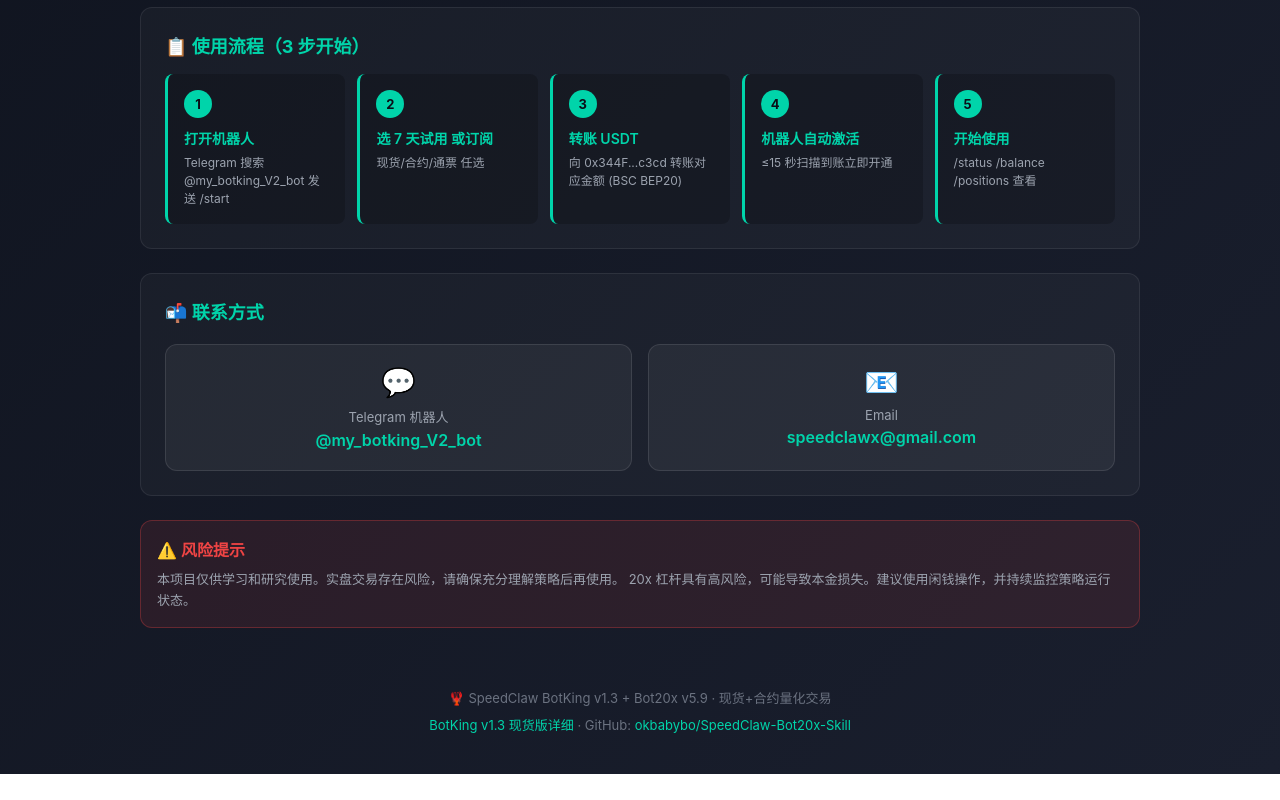
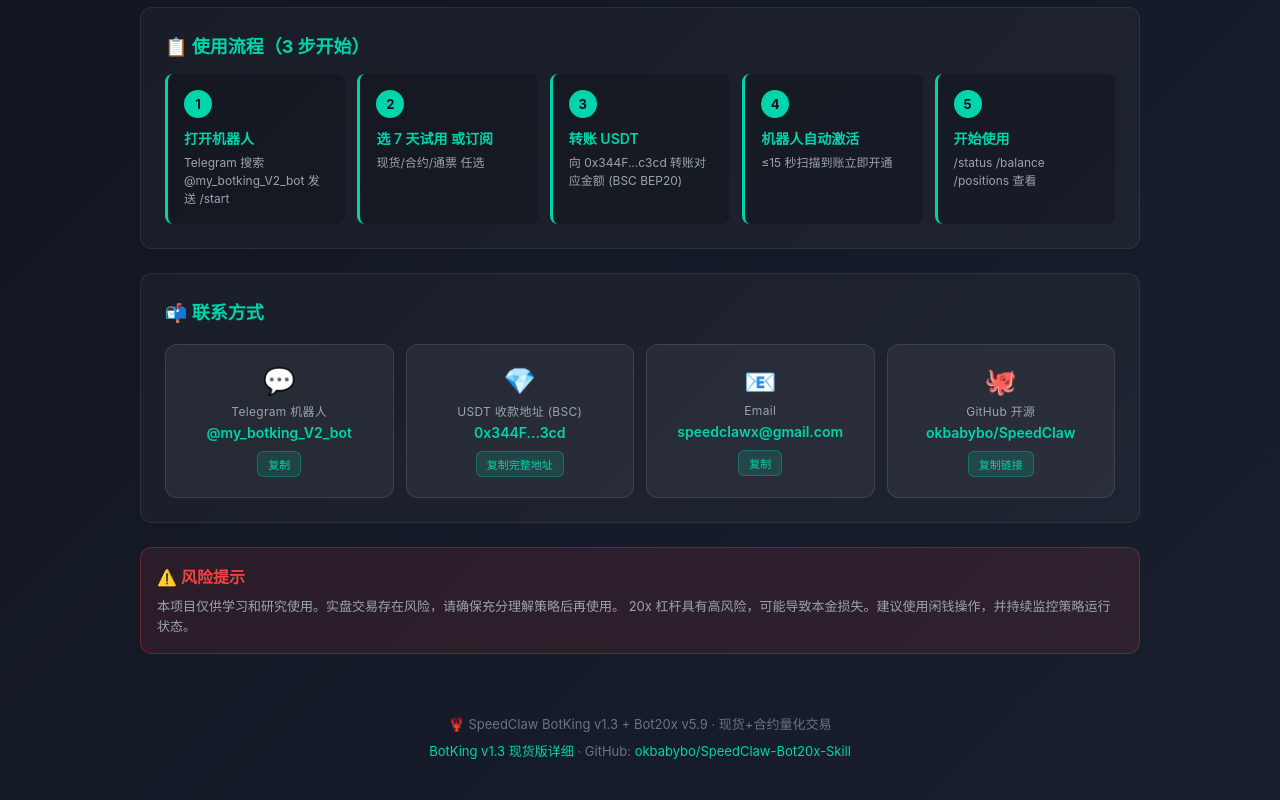
Before and after one commit to okbabybo/SpeedClaw-Bot20x-Skill, a plain HTML site: page docs/index.html in a window 1280 px wide. Shown: the part 1574-2374 px from the top of the page. Before the commit the page ends 2348 px from the top, so only its background shows below. Drawn offline with Linux system fonts and the light colour scheme.

Commit message:
GitHub Pages: 联系方式改4栏整齐排列 + 一键复制按钮(机器人/地址/邮箱/Github)

```diff
--- a/docs/index.html
+++ b/docs/index.html
@@ -152,21 +152,43 @@
 
 .contact-grid {
   display: grid;
-  grid-template-columns: 1fr 1fr;
-  gap: 16px;
+  grid-template-columns: repeat(4, 1fr);
+  gap: 12px;
   margin-top: 20px;
+}
+@media (max-width: 768px) {
+  .contact-grid { grid-template-columns: 1fr 1fr; }
 }
 .contact-card {
   background: rgba(255,255,255,0.05);
   border: 1px solid rgba(255,255,255,0.1);
   border-radius: 12px;
-  padding: 20px;
+  padding: 20px 14px;
   text-align: center;
+  display: flex;
+  flex-direction: column;
+  align-items: center;
+  justify-content: center;
+  min-height: 110px;
 }
-.contact-icon { font-size: 28px; margin-bottom: 8px; }
-.contact-label { color: #9ca3af; font-size: 13px; margin-bottom: 4px; }
-.contact-value { color: #00d4aa; font-size: 16px; font-weight: 600; }
+.contact-icon { font-size: 26px; margin-bottom: 6px; }
+.contact-label { color: #9ca3af; font-size: 12px; margin-bottom: 4px; letter-spacing: 0.3px; }
+.contact-value { color: #00d4aa; font-size: 14px; font-weight: 600; word-break: break-all; line-height: 1.4; }
 .contact-value a { color: #00d4aa; text-decoration: none; }
+.contact-value a:hover { text-decoration: underline; }
+.copy-btn {
+  display: inline-block;
+  margin-top: 8px;
+  padding: 4px 10px;
+  font-size: 11px;
+  background: rgba(0,212,170,0.15);
+  border: 1px solid rgba(0,212,170,0.3);
+  border-radius: 6px;
+  color: #00d4aa;
+  cursor: pointer;
+  user-select: none;
+}
+.copy-btn:hover { background: rgba(0,212,170,0.25); }
 
 .risk {
   background: rgba(239,68,68,0.1);
@@ -356,11 +378,25 @@
       <div class="contact-icon">💬</div>
       <div class="contact-label">Telegram 机器人</div>
       <div class="contact-value"><a href="https://t.me/my_botking_V2_bot" target="_blank">@my_botking_V2_bot</a></div>
+      <span class="copy-btn" onclick="navigator.clipboard.writeText('@my_botking_V2_bot');this.textContent='✓ 已复制'">复制</span>
+    </div>
+    <div class="contact-card">
+      <div class="contact-icon">💎</div>
+      <div class="contact-label">USDT 收款地址 (BSC)</div>
+      <div class="contact-value">0x344F...3cd</div>
+      <span class="copy-btn" onclick="navigator.clipboard.writeText('0x344FfCe2f7B8f580D4e054F7213cb231CD15c3cd');this.textContent='✓ 已复制'">复制完整地址</span>
     </div>
     <div class="contact-card">
       <div class="contact-icon">📧</div>
       <div class="contact-label">Email</div>
       <div class="contact-value">speedclawx@gmail.com</div>
+      <span class="copy-btn" onclick="navigator.clipboard.writeText('speedclawx@gmail.com');this.textContent='✓ 已复制'">复制</span>
+    </div>
+    <div class="contact-card">
+      <div class="contact-icon">🐙</div>
+      <div class="contact-label">GitHub 开源</div>
+      <div class="contact-value"><a href="https://github.com/okbabybo/SpeedClaw-Bot20x-Skill" target="_blank">okbabybo/SpeedClaw</a></div>
+      <span class="copy-btn" onclick="navigator.clipboard.writeText('https://github.com/okbabybo/SpeedClaw-Bot20x-Skill');this.textContent='✓ 已复制'">复制链接</span>
     </div>
   </div>
 </div>
```
